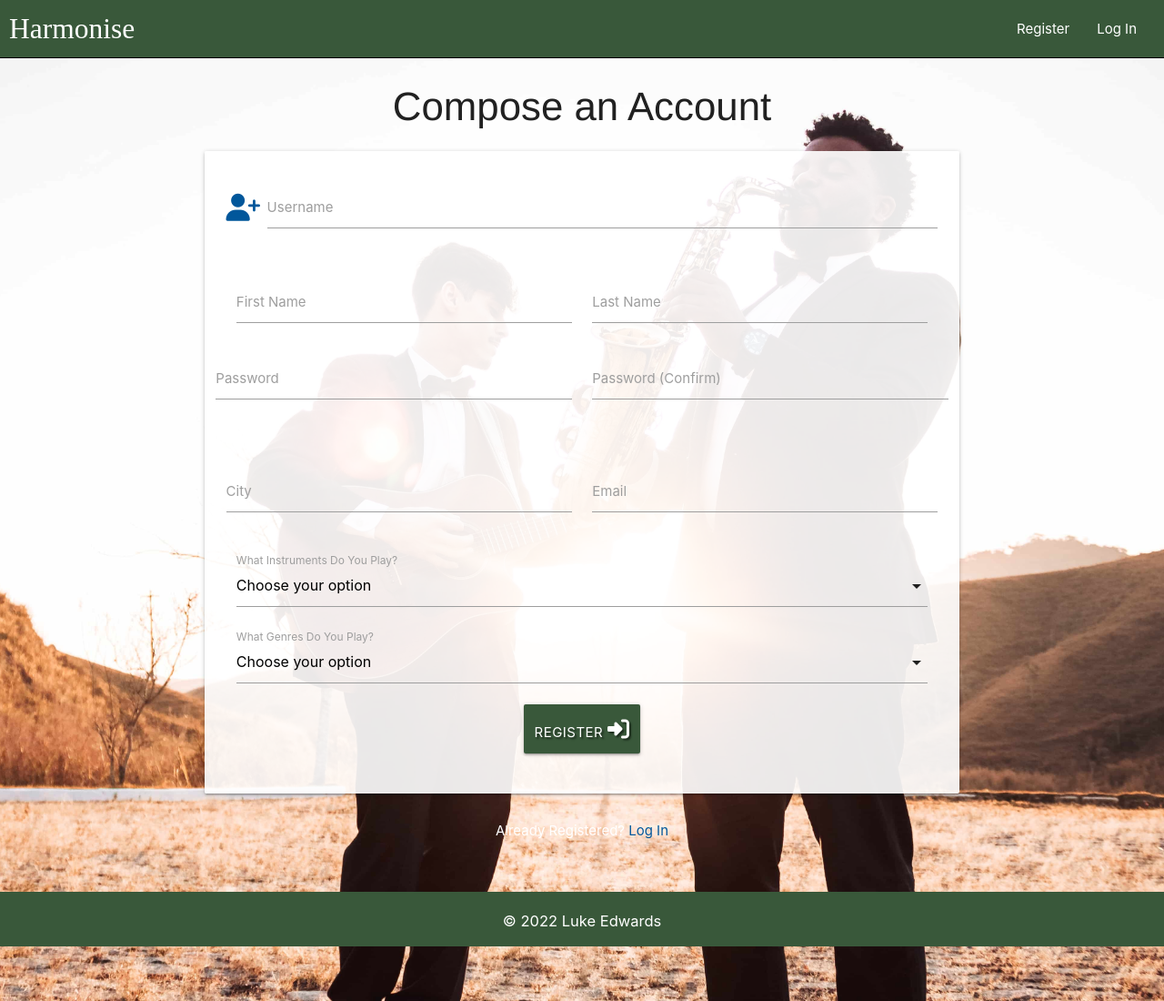
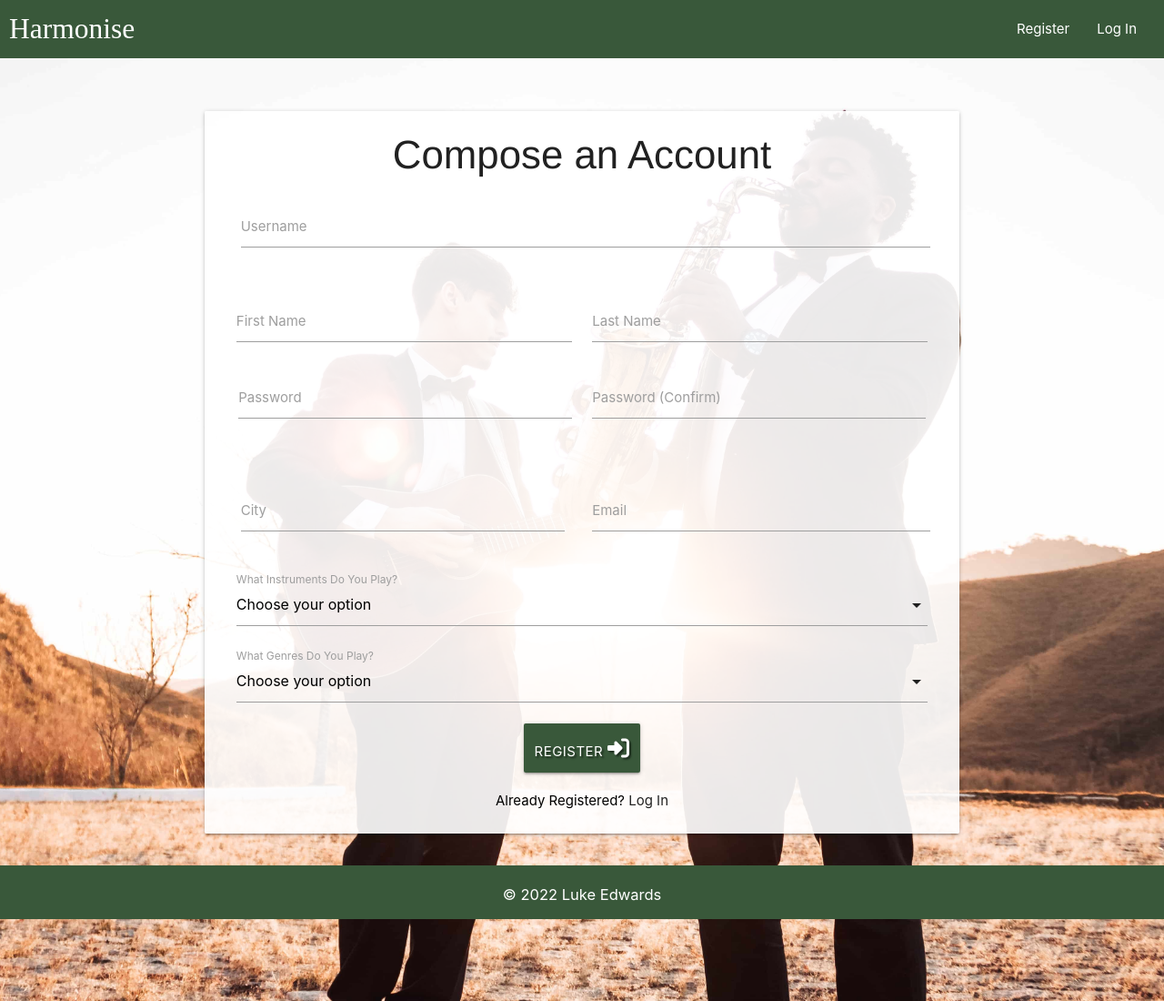
Before and after one commit to Luketedwards/harmonize, a Flask app: page /register in a window 1280 px wide. Shown: the whole page at 91% size. Run offline with Flask 2, Linux system fonts and the light colour scheme; some libraries are stand-ins or nearby versions; some web fonts are replaced.

Commit message:
restyled register page

```diff
--- a/static/css/style.css
+++ b/static/css/style.css
@@ -34,6 +34,10 @@ html,body
 
 .btn{
     background-color: #39583a!important;
+}
+
+.green-icons{
+    color: #39583a!important;
 }
 
 .btn:hover{
@@ -195,8 +199,6 @@ h1, h2, h3, h4{
 
 #navbar-color-side{
     background-color: #39583a !important;
-    border-bottom: 1px solid black;
-
 }
 
 footer{
@@ -876,6 +878,35 @@ footer{
 /* projects-im-in.html */
 
 /* register.html */
+#register-username{
+    width: 97%;
+    margin-left: 2%;
+}
+
+#register-password{
+    width: 47%;
+    margin-left: 3%;
+}
+
+#register-password-confirm{
+    width: 47%;
+    margin-left: 0;
+}
+
+#register-email{
+    width: 49%;
+    margin-left: 1%;
+}
+
+#register-city{
+    width: 47%;
+    margin-left: 2%;
+}
+
+#register-container{
+    padding-top: 50px;
+}
+
 #register-container .card-panel{
     background:rgba(255,255,255, 0.9)!important;
 }
@@ -902,6 +933,7 @@ footer{
 
 #register-h3{
     font-weight: 500;
+    margin-top: 0;
 }
 
 /* settings.html */
--- a/templates/login.html
+++ b/templates/login.html
@@ -84,7 +84,7 @@
                 <!-- username -->
                 <div class="row">
 					<div class="input-field col s12">
-						<i class="fas fa-user-cog prefix light-blue-text text-darken-4"></i>
+						<i class="fas fa-user-cog prefix green-icons"></i>
 						<input id="username" name="username" type="text" minlength="5"
                             maxlength="15" pattern="^[a-zA-Z0-9]{5,15}$" class="validate" required>
 						<label for="username">Username</label>
@@ -93,7 +93,7 @@
                 <!-- passowrd -->
                 <div class="row">
                     <div class="input-field col s12">
-						<i class="fas fa-user-lock prefix light-blue-text text-darken-4"></i>
+						<i class="fas fa-user-lock prefix green-icons"></i>
                         <input id="password" name="password" type="password" minlength="5"
                             maxlength="15" pattern="^[a-zA-Z0-9]{5,15}$" class="validate" required>
                         <label for="password">Password</label>
--- a/templates/register.html
+++ b/templates/register.html
@@ -72,15 +72,17 @@
     {% endwith %}
   </section>
 
-<h3 id="register-h3" class="center-align">Compose an Account</h3>
+
 
 <div id="register-container" class="row">
+
     <form class="col s12 m8 offset-m2" method="POST" action="{{ url_for('register') }}">
         <div class="card-panel">
+          <h3 id="register-h3" class="center-align">Compose an Account</h3>
             <!-- username -->
             <div class="row">
-                <div class="input-field col s12">
-                    <i class="fas fa-user-plus prefix light-blue-text text-darken-4"></i>
+                <div id="register-username" class="input-field col s12">
+
                     <input id="username" name="username" type="text" minlength="3"
                         maxlength="15" pattern="^[a-zA-Z0-9]{5,15}$" class="validate" required>
                     <label for="username">Username</label>
@@ -90,7 +92,7 @@
                 <input  id="first_name" name="first_name" type="text" class="validate">
                 <label for="first_name">First Name</label>
               </div>
-              <div class="input-field col s6">
+              <div  class="input-field col s6">
                 <input id="last_name" name="last_name" type="text" class="validate">
                 <label for="last_name">Last Name</label>
               </div>
@@ -99,11 +101,11 @@
                 <div class="row m12">
                     <form class="col s12">
                         <div class="row">
-                            <div class="input-field col s6">
+                            <div id="register-password" class="input-field col s6">
                                 <input id="password" name="password"type="password" class="validate">
                                 <label for="password">Password</label>
                             </div>
-                            <div class="input-field col s6">
+                            <div id="register-password-confirm" class="input-field col s6">
                                 <input id="passwordConfirm" name="passwordConfirm" type="password">
                                 <label id="lblPasswordConfirm" for="passwordConfirm" data-error="Password not match" data-success="Password Match">Password (Confirm)</label>
                             </div>
@@ -111,11 +113,11 @@
                     </form>
                 </div>
                 <div class="row">
-                    <div class="input-field col s6">
+                    <div id="register-city" class="input-field col s6">
                       <input id="city" name="city" type="text" class="validate">
                       <label for="city">City</label>
                     </div>
-                    <div class="input-field col s6">
+                    <div id="register-email" class="input-field col s6">
                         <input id="email" name="email" type="email" class="validate">
                         <label for="email">Email</label>
                     </div>
@@ -171,17 +173,18 @@
                 </button>
               </div>
             </div>
+            <div class="row" style="margin-bottom: 0;">
+              <div class="col s12">
+                  <p class="center-align black-text" style="margin: 0;">
+                      Already Registered?
+                      <a href="{{url_for('login')}}" class="grey-text text-darken-4">Log In</a>
+                  </p>
+              </div>
+          </div>
         </div>
 
     </form>
-    <div class="row">
-      <div class="col s12">
-          <p class="center-align white-text">
-              Already Registered?
-              <a href="{{url_for('login')}}" class="light-blue-text text-darken-4">Log In</a>
-          </p>
-      </div>
-  </div>
+
 </div>
 
 
```
